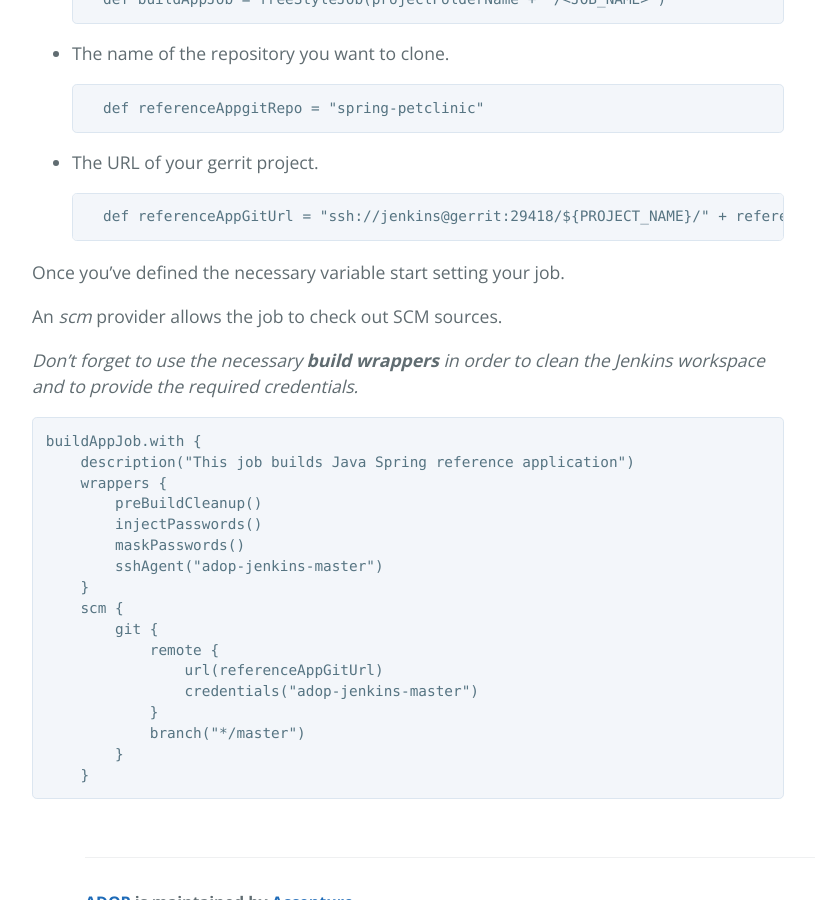
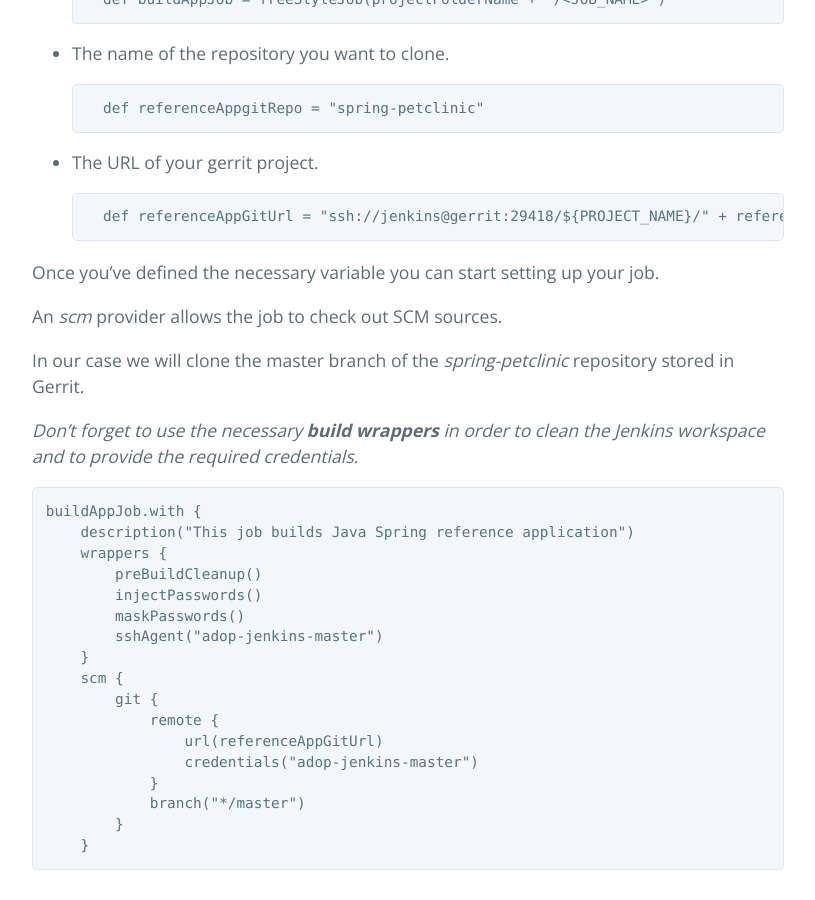
Before and after one commit to alexeymhv/adop-cartridges-cookbook, a Jekyll site: the page built from _docs/recipes/git-clone.md, in a window 1280 px wide and 900 px high, scrolled down 610 px. Shown: the whole window, without its empty margins (139-954 px from the left). Built offline with Jekyll 4.4.1, drawn with Linux system fonts in a browser that asks for light colours.

Commit message:
Update git-clone.md

````diff
--- a/_docs/recipes/git-clone.md
+++ b/_docs/recipes/git-clone.md
@@ -34,9 +34,11 @@ At first you'll need to define several variables:
     def referenceAppGitUrl = "ssh://jenkins@gerrit:29418/${PROJECT_NAME}/" + referenceAppgitRepo
     ```
 
-Once you've defined the necessary variable start setting your job.
+Once you've defined the necessary variable you can start setting up your job.
 
 An _scm_ provider allows the job to check out SCM sources.
+
+In our case we will clone the master branch of the _spring-petclinic_ repository stored in Gerrit.
 
 _Don't forget to use the necessary **build wrappers** in order to clean the Jenkins workspace and to provide the required credentials._
 
````
